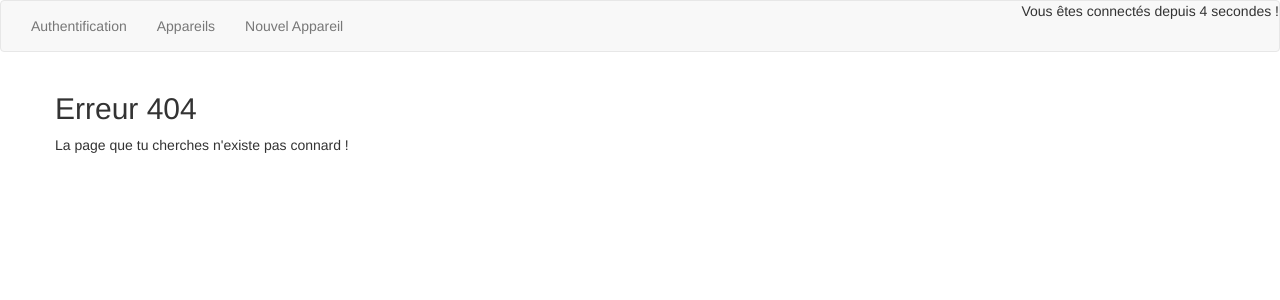
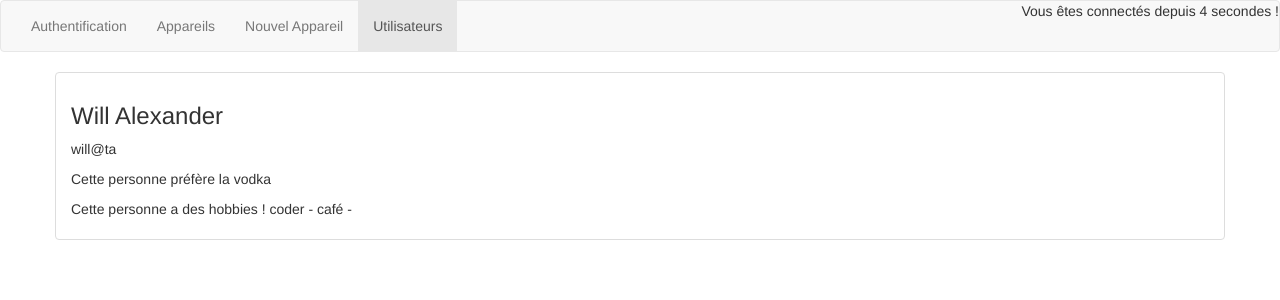
Before and after one commit to GuillaumeHuertas/monProjetAngular, an Angular app: page /users in a window 1280 px wide. Before the commit this address led to /not-found. Shown: the top 300 px of the page. Built offline with nearby package versions, Linux system fonts and the light colour scheme.

Commit message:
Préparez le terrain OK

```diff
--- /dev/null
+++ b/src/app/Services/user.service.ts
@@ -0,0 +1,19 @@
+import { User } from '../models/User.model';
+import { Subject } from 'rxjs';
+
+export class UserService {
+    private users: User[] = [
+        new User('Will', 'Alexander', 'will@ta', 'vodka', ['coder', 'café'])
+    ];
+
+    userSubject = new Subject<User[]>();
+
+    emitUsers() {
+        this.userSubject.next(this.users.slice());
+    }
+
+    addUser(user: User) {
+        this.users.push(user);
+        this.emitUsers();
+    }
+}
--- a/src/app/app.component.html
+++ b/src/app/app.component.html
@@ -4,6 +4,7 @@
       <li routerLinkActive="active"><a routerLink="auth">Authentification</a></li>
       <li routerLinkActive="active"><a routerLink="appareils">Appareils</a></li>
       <li routerLinkActive="active"><a routerLink="edit">Nouvel Appareil</a></li>
+      <li routerLinkActive="active"><a routerLink="users">Utilisateurs</a></li>
     </ul>
     <div class="navbar-right">
       <p>Vous êtes connectés depuis {{ secondes }} secondes !</p>
--- /dev/null
+++ b/src/app/models/User.model.ts
@@ -0,0 +1,8 @@
+export class User {
+
+    constructor(public firstName: string,
+                public lastName: string,
+                public email: string,
+                public drinkPreference: string,
+                public hobbies?: string[]) {};
+}
--- /dev/null
+++ b/src/app/user-list/user-list.component.html
@@ -0,0 +1,11 @@
+<ul class="list-group">
+  <li class="list-group-item" *ngFor="let user of users">
+    <h3>{{ user.firstName }} {{ user.lastName }}</h3>
+    <p>{{ user.email }}</p>
+    <p>Cette personne préfère la {{ user.drinkPreference }}</p>
+    <p *ngIf="user.hobbies && user.hobbies.length > 0">
+      Cette personne a des hobbies !
+      <span *ngFor="let hobby of user.hobbies">{{ hobby }} - </span>
+    </p>
+  </li>
+</ul>
--- /dev/null
+++ b/src/app/user-list/user-list.component.ts
@@ -0,0 +1,31 @@
+import { Component, OnInit, OnDestroy } from '@angular/core';
+import { User } from '../models/User.model';
+import { Subscription } from 'rxjs';
+import { UserService } from '../Services/user.service';
+
+@Component({
+  selector: 'app-user-list',
+  templateUrl: './user-list.component.html',
+  styleUrls: ['./user-list.component.scss']
+})
+export class UserListComponent implements OnInit, OnDestroy {
+
+  users: User[];
+  userSubscription: Subscription;
+
+  constructor(private userService: UserService) { }
+
+  ngOnInit() {
+    this.userSubscription = this.userService.userSubject.subscribe(
+      (users: User[]) => {
+        this.users = users;
+      }
+    );
+    this.userService.emitUsers();
+  }
+
+  ngOnDestroy() {
+    this.userSubscription.unsubscribe();
+  }
+
+}
```
Also changed, not shown: src/app/app.module.ts (+9 -3 lines), src/app/user-list/user-list.component.scss (added).
